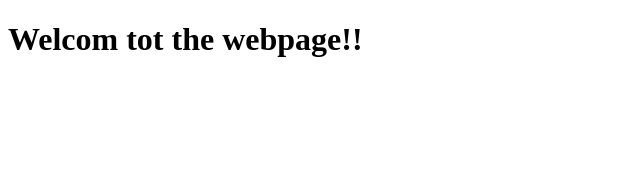
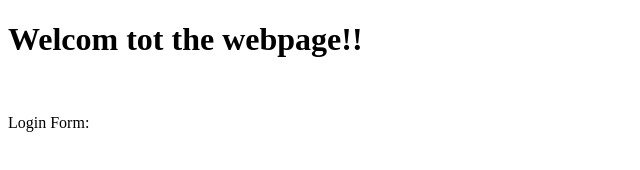
Before and after one commit to VedantTarale/Test, a plain HTML site: page index.html in a window 1280 px wide. Shown: the full height of the page, 0-640 px from the left. Drawn offline with Linux system fonts and the light colour scheme.

Commit message:
login form

```diff
--- a/index.html
+++ b/index.html
@@ -7,6 +7,7 @@
     <title>Webpage </title>
 </head>
 <body>
-    <h1>Welcom tot the webpage!!</h1>
+    <h1>Welcom tot the webpage!!</h1><br>
+    <p>Login Form:</p>
 </body>
 </html>
```
Also changed, not shown: login.txt (added).
